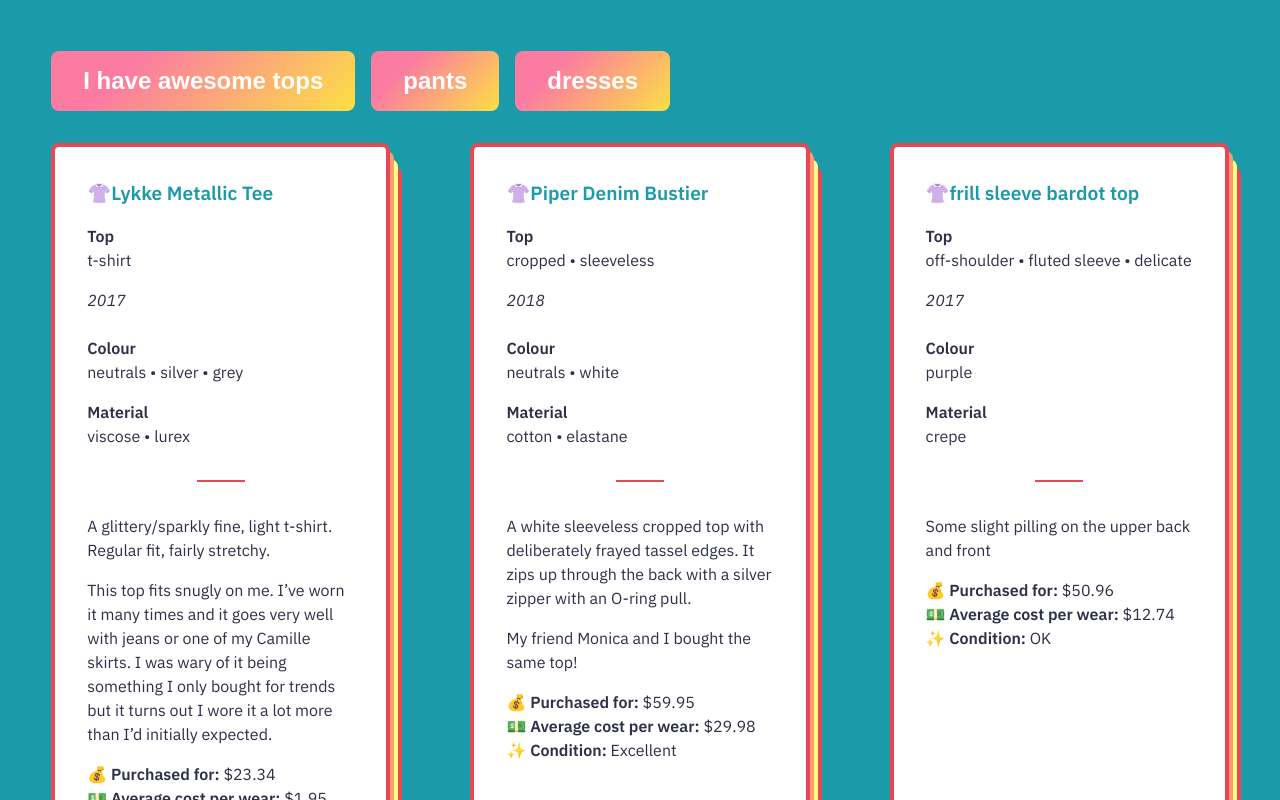
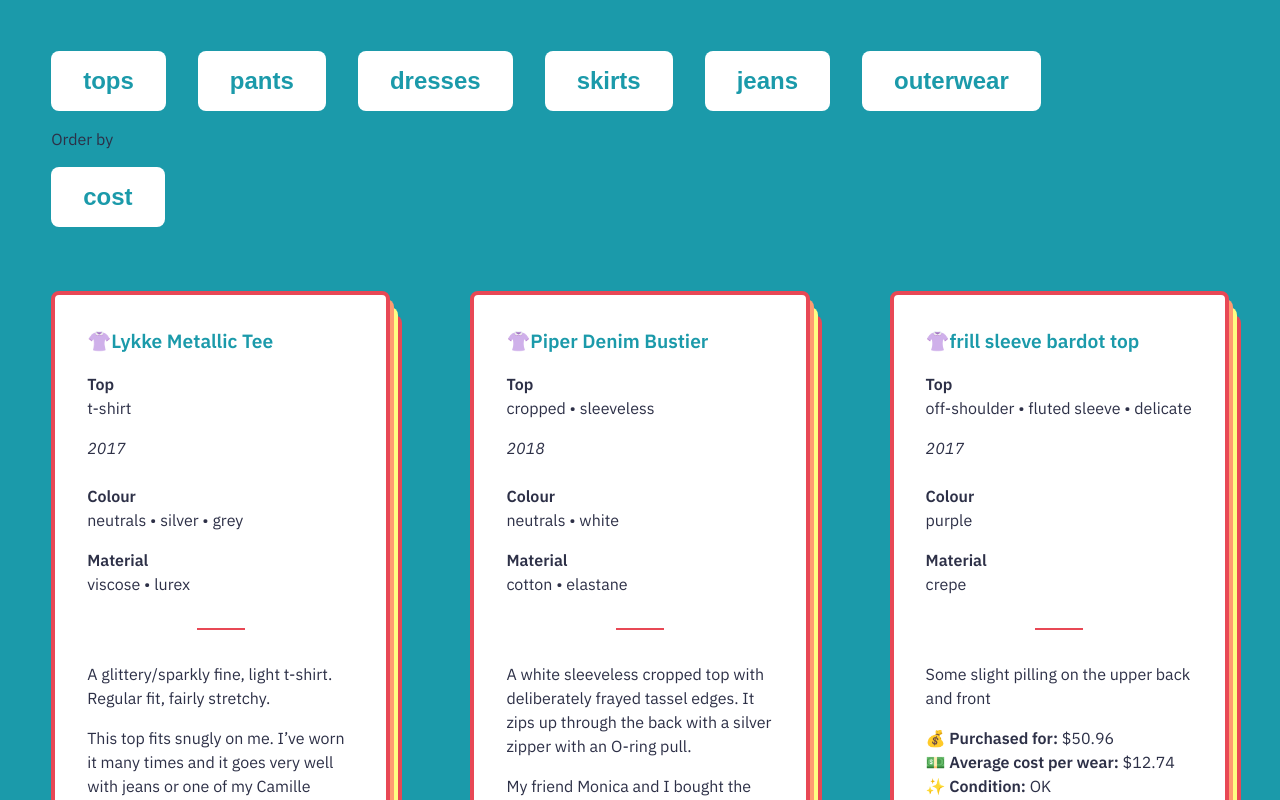
Before and after one commit to georgiecel/wardrobe, a React (Create React App) app: page / in a window 1280 px wide. Shown: the top 800 px of the page. Built offline with nearby package versions, Linux system fonts and the light colour scheme.

Commit message:
Update wardrobe and sort WIP

```diff
--- a/public/wardrobe.json
+++ b/public/wardrobe.json
@@ -475,7 +475,7 @@
         "comments": "",
         "status": "",
         "cost": 47.96,
-        "timesWorn": 10
+        "timesWorn": 11
     },
     {
         "name": "Cable Front Jumper",
@@ -579,16 +579,18 @@
         "sleeve": [
             "3/4"
         ],
-        "description": "",
+        "description": "Black crepe top with gold threads woven throughout. Has a round neckline, bust darts, and gathered shoulder detail. Buttons with a single button at the nape.",
         "year": 2017,
         "purchased": "2017-11-29",
         "season": [
-            "winter"
+            "autumn",
+            "winter",
+            "spring"
         ],
         "url": "",
         "material": [
-            "polyester",
-            "elastane"
+            "95% polyester",
+            "5% elastane"
         ],
         "condition": "Excellent",
         "comments": "",
@@ -679,7 +681,7 @@
         "comments": "",
         "status": "",
         "cost": 39,
-        "timesWorn": 10
+        "timesWorn": 11
     },
     {
         "name": "Crew neck sweater",
@@ -703,7 +705,7 @@
         "condition": "Excellent",
         "comments": "",
         "status": "",
-        "cost": "",
+        "cost": 70,
         "timesWorn": 3
     },
     {
@@ -849,7 +851,7 @@
         "comments": "",
         "status": "",
         "cost": 24.98,
-        "timesWorn": 15
+        "timesWorn": 16
     },
     {
         "name": "Lace wrapback top",
@@ -943,7 +945,7 @@
         "comments": "",
         "status": "",
         "cost": 24,
-        "timesWorn": 10
+        "timesWorn": 13
     },
     {
         "name": "Delta crop top",
@@ -973,7 +975,7 @@
         "comments": "",
         "status": "",
         "cost": 30,
-        "timesWorn": 10
+        "timesWorn": 11
     },
     {
         "name": "Willow leather jacket",
@@ -1004,5 +1006,202 @@
         "status": "",
         "cost": 448,
         "timesWorn": 10
+    },
+    {
+        "name": "Sparkle Lurex Tee",
+        "brand": "Marcs",
+        "category": "top",
+        "subcategory": [
+            "t-shirt"
+        ],
+        "colour": [
+            "blue"
+        ],
+        "sleeve": "short",
+        "description": "A fitted bright blue t-shirt with a slightly curved hemline, with metallic threads woven throughout the material. The material has slight stretch.",
+        "year": 2018,
+        "purchased": "2018-03-16",
+        "season": [
+            "summer",
+            "autumn",
+            "winter",
+            "spring",
+            "year-round"
+        ],
+        "url": "",
+        "material": [
+            "97% cotton",
+            "3% lurex"
+        ],
+        "condition": "Excellent",
+        "comments": "",
+        "status": "",
+        "cost": 28.9,
+        "timesWorn": 6
+    },
+    {
+        "name": "Chloe navy pinstripe skirt",
+        "brand": "Elka Collective",
+        "category": "skirt",
+        "colour": [
+            "navy"
+        ],
+        "pattern": [
+            "pinstripe"
+        ],
+        "description": "A knee-length a-line linen skirt. Faux wrap look with a bronze zip and rope tab. Invisible zip down the side.",
+        "year": 2018,
+        "purchased": "2018-03-20",
+        "season": [
+            "summer",
+            "autumn",
+            "spring"
+        ],
+        "url": "",
+        "material": [
+            "55% linen",
+            "45% cotton"
+        ],
+        "condition": "Excellent",
+        "comments": "",
+        "status": "",
+        "cost": 118.3,
+        "timesWorn": 1
+    },
+    {
+        "name": "Black tailored jacket with white panels",
+        "brand": "Basque",
+        "category": "outerwear",
+        "subcategory": [
+            "jacket"
+        ],
+        "colour": [
+            "black",
+            "white"
+        ],
+        "description": "A tailored, fitted black blazer, with white panels down the front and side. Faux pockets sit at the sides.",
+        "year": 2015,
+        "purchased": "",
+        "season": [
+            "autumn",
+            "winter",
+            "spring"
+        ],
+        "url": "",
+        "material": [
+            "68% polyester",
+            "28% viscose",
+            "4% elastane"
+        ],
+        "condition": "Very Good",
+        "comments": "",
+        "status": "",
+        "cost": 60,
+        "timesWorn": 20
+    },
+    {
+        "name": "Jamie ankle grazer jeans",
+        "brand": "Topshop",
+        "category": "jeans",
+        "colour": [
+            "blue"
+        ],
+        "description": "Petite sized, high-waisted ankle grazer jeans in a medium blue wash.",
+        "year": 2017,
+        "purchased": "2017-08-26",
+        "season": [
+            "summer",
+            "autumn",
+            "winter",
+            "spring",
+            "year-round"
+        ],
+        "url": "",
+        "material": [
+            "denim"
+        ],
+        "condition": "Good",
+        "comments": "",
+        "status": "",
+        "cost": 90,
+        "timesWorn": 23
+    },
+    {
+        "name": "High-waisted black pinstripe skirt",
+        "brand": "Homemade",
+        "category": "skirt",
+        "colour": [
+            "black"
+        ],
+        "description": "Custom-made high-waisted black skirt made from a slightly shiny ribbed fabric. It has an invisible pocket on each side at the seams. The skirt zips up at the back.",
+        "year": 2015,
+        "purchased": "2015-12-23",
+        "season": [
+            "summer",
+            "autumn",
+            "winter",
+            "spring",
+            "year-round"
+        ],
+        "url": "",
+        "material": [
+            "polyester"
+        ],
+        "condition": "Very good",
+        "comments": "This skirt was made by my friend Seb.",
+        "status": "",
+        "cost": 0,
+        "timesWorn": 30
+    },
+    {
+        "name": "Versaille lace midi dress",
+        "brand": "Tussah",
+        "category": "dress",
+        "colour": [
+            "white"
+        ],
+        "description": "Body-con style lace dress with a high square neck. The dress has an invisible zip down the back.",
+        "year": 2018,
+        "purchased": "2018-03-21",
+        "season": [
+            "summer",
+            "autumn",
+            "spring"
+        ],
+        "url": "",
+        "material": [
+            "polyester"
+        ],
+        "condition": "Excellent",
+        "comments": "",
+        "status": "",
+        "cost": 71.7,
+        "timesWorn": 1
+    },
+    {
+        "name": "Isla layered mini skirt",
+        "brand": "Calli",
+        "category": "skirt",
+        "colour": [
+            "white"
+        ],
+        "description": "Lace, two-tiered a-line skirt with an invisible zip down the side.",
+        "year": 2018,
+        "purchased": "2018-03-19",
+        "season": [
+            "summer",
+            "autumn",
+            "spring"
+        ],
+        "url": "",
+        "material": [
+            "65% nylon",
+            "35% polyester"
+        ],
+        "condition": "Excellent",
+        "comments": "",
+        "status": "",
+        "cost": 41.97,
+        "timesWorn": 1
     }
 ]
--- a/src/App.css
+++ b/src/App.css
@@ -22,19 +22,24 @@ strong {
 
 button {
     background-color: #fff;
-    background-color: #fce043;
-    background-image: linear-gradient(315deg, #fce043 0%, #fb7ba2 74%);
     border: 0;
     border-radius: 0.5rem;
-    color: #fff;
+    color: #1B9AAA;
     font-size: 1.5rem;
     font-weight: 600;
-    margin-right: 1rem;
+    margin-right: 2rem;
     padding: 1rem 2rem;
+    transition: background-image 0.2s ease;
+}
+
+button:hover {
+    background-color: #c20114;
+    background-image: linear-gradient(147deg, #c20114 0%, #e8c547 74%);
+    color: #fff;
 }
 
 .c-header {
-    margin-bottom: 2rem;
+    margin-bottom: 4rem;
 }
 
 .c-list {
--- a/src/components/WardrobeCatalogue.js
+++ b/src/components/WardrobeCatalogue.js
@@ -27,6 +27,46 @@ class WardrobeCatalogue extends Component {
             this.setState({
                 category
             });
+        }
+
+        const sortBy = (term) => {
+            // console.log('sort me');
+
+            // console.log(this.state.wardrobe);
+
+            this.state.wardrobe
+                .sort((a, b) => a.term > b.term)
+                    .map((item, i) =>
+                        console.log(item.cost)
+                    );
+
+                //     item.cost.sort((a, b) =>
+                //         (a.cost > b.cost) &&
+                //             console.log ('hi')
+                //     )
+                // })
+
+                // .sort((a, b) => a.)
+                // .sort(item => {
+                //     console.log(item.cost);
+                // });
+
+            // this.state.wardrobe
+            //     .sort((a, b) => {
+            //         if (a.term > b.term) {
+            //             console.log(term);
+            //         }
+            //         else {
+            //             console.log('no');
+            //         }
+            //     });
+
+            // this.state.wardrobe
+            //     .sort((a, b) => a.term > b.term)
+            //         .map((item, i) =>
+            //             <div key={i}> {item.term}</div>
+            //         );
+            //         console.log(term);
         }
 
         const category = (value) => {
@@ -65,13 +105,26 @@ class WardrobeCatalogue extends Component {
             <div>
                 <div className="c-header">
                     <button onClick={()=>filterCategory('top')}>
-                        I have awesome tops
+                        tops
                     </button>
                     <button onClick={()=>filterCategory('pants')}>
                         pants
                     </button>
                     <button onClick={()=>filterCategory('dress')}>
                         dresses
+                    </button>
+                    <button onClick={()=>filterCategory('skirt')}>
+                        skirts
+                    </button>
+                    <button onClick={()=>filterCategory('jeans')}>
+                        jeans
+                    </button>
+                    <button onClick={()=>filterCategory('outerwear')}>
+                        outerwear
+                    </button>
+                    <p>Order by</p>
+                    <button onClick={()=>sortBy('cost')}>
+                        cost
                     </button>
                 </div>
                 <div className="c-list">
```
